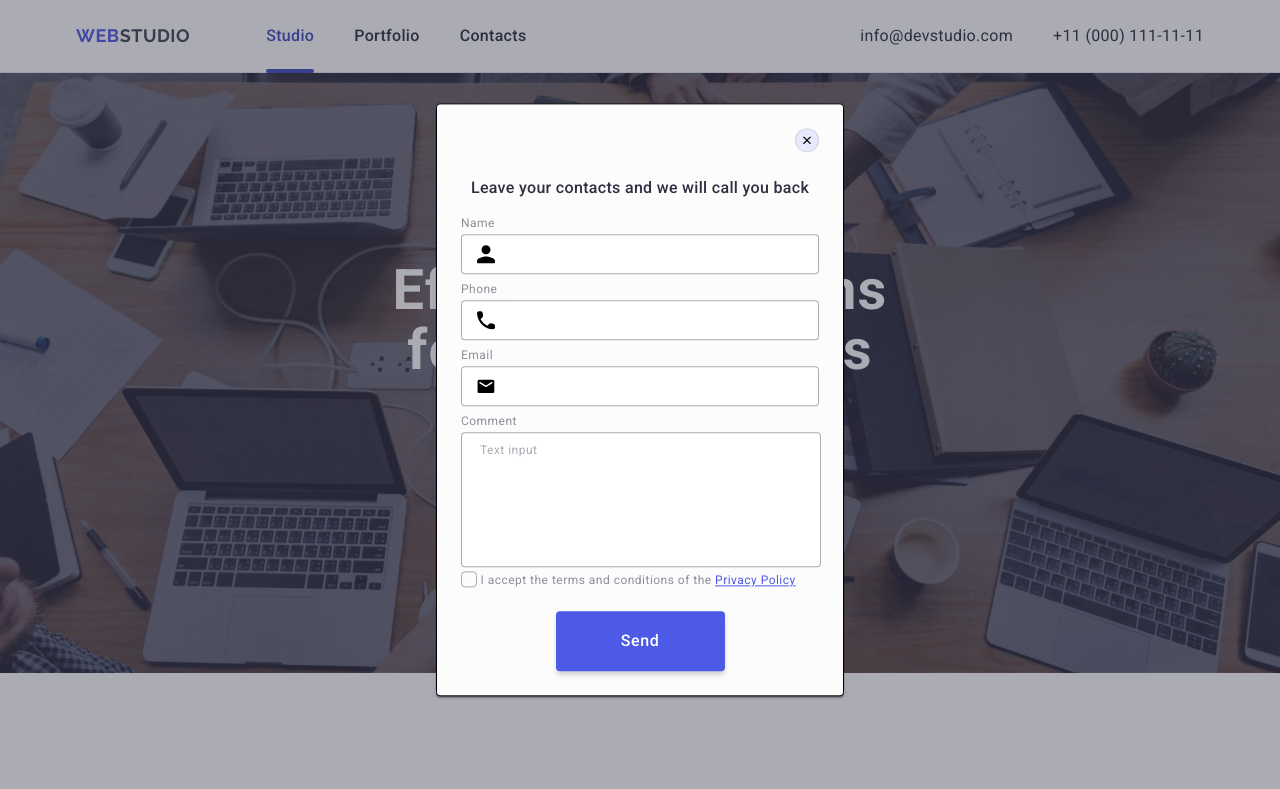
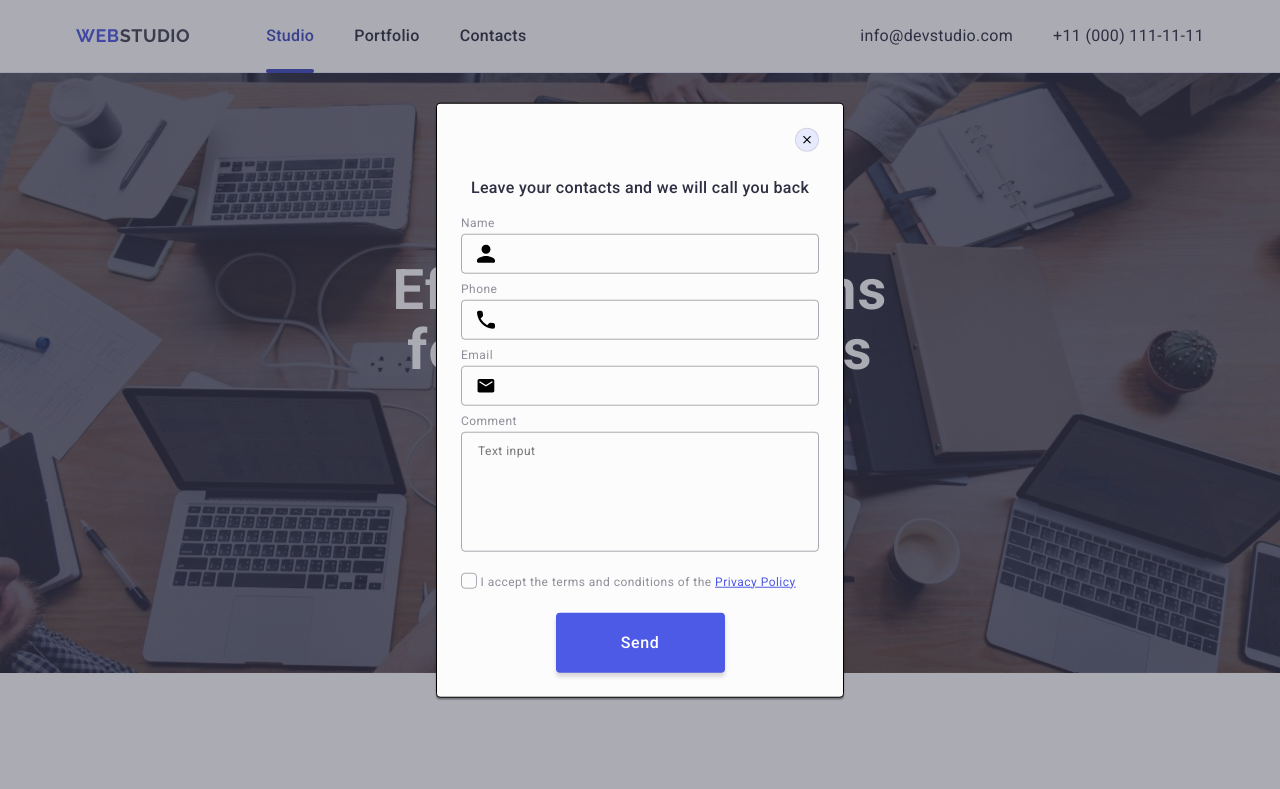
Before and after one commit to t-matveentsev/goit-markup-hw-05, a plain HTML site: page index.html in a window 1280 px wide. Shown: the top 789 px of the page. Drawn offline with nearby package versions, Linux system fonts and the light colour scheme.

Commit message:
update-div

```diff
--- a/css/styles.css
+++ b/css/styles.css
@@ -489,12 +489,7 @@ button {
   padding-left: 16px;
   color: #ffffff;
 }
-.footer-form-input::placeholder {
-  color: #ffffff;
-  font-size: 12px;
-  line-height: 2;
-  letter-spacing: 0.04em;
-}
+
 .form-btn-icon {
   margin-left: 16px;
   fill: white;
@@ -611,33 +606,41 @@ button {
   width: 100%;
   min-height: 40px;
   border: 1px solid rgba(46, 47, 66, 0.4);
+
   outline: transparent;
-  transition: border-color 300ms ease-in;
+  background-color: transparent;
+
+  transition: border-color 250ms cubic-bezier(0.4, 0, 0.2, 1);
 }
 .form-input:focus,
 .form-area:focus {
   border-color: #4d5ae5;
 }
+
+.form-feedback {
+  margin-bottom: 16px;
+}
 .form-area {
   border-radius: 4px;
-  min-width: 360px;
-  min-height: 40px;
+  width: 100%;
+  height: 120px;
   resize: none;
 
+  font-size: 12px;
+  line-height: 1.67;
+  letter-spacing: 0.04em;
+  color: rgba(46, 47, 66, 0.4);
+  padding: 8px 16px;
+
+  border-radius: 4px;
   border: 1px solid rgba(46, 47, 66, 0.4);
   transition: border-color 300ms ease-in;
   outline: transparent;
+  background-color: transparent;
 }
-.form-area::placeholder {
-  padding: 8px 0px 0px 16px;
-
-  font-size: 12px;
-  line-height: 1.166;
-  letter-spacing: 0.04em;
-
-  color: rgba(46, 47, 66, 0.4);
+.form-area:focus {
+  border-color: #4d5ae5;
 }
-
 .form-field {
   position: relative;
 }
--- a/index.html
+++ b/index.html
@@ -554,7 +554,7 @@
               <input
                 class="form-input"
                 type="text"
-                name="name"
+                name="user-name"
                 id="user-name"
               />
               <svg class="form-icon" width="18" height="24">
@@ -582,15 +582,12 @@
               </svg>
             </div>
           </div>
-        </form>
           <div class="form-feedback">
-          <label class="form-label textarea-label" for="user-comment">
-            Comment
-          </label>
+            <label class="form-label" for="user-comment"> Comment </label>
             <textarea
               class="form-area"
               name="comment"
-            id="User-Friendly"
+              id="user-comment"
               rows="7"
               placeholder="Text input"
             ></textarea>
@@ -602,7 +599,7 @@
                 type="checkbox"
                 name="privacy"
                 id="privacy"
-              value="false"
+                value="true"
               />
               <span class="form-agreement-checkbox">
                 <svg class="form-agreemen-icon" width="10" height="10">
@@ -613,6 +610,7 @@
               <a href="" class="span-privacy">Privacy Policy</a>
             </label>
           </div>
+        </form>
         <button class="btn-send" type="submit" aria-label="modal send button">
           Send
         </button>
```
Lines whose indentation alone changed are shown as unchanged.
